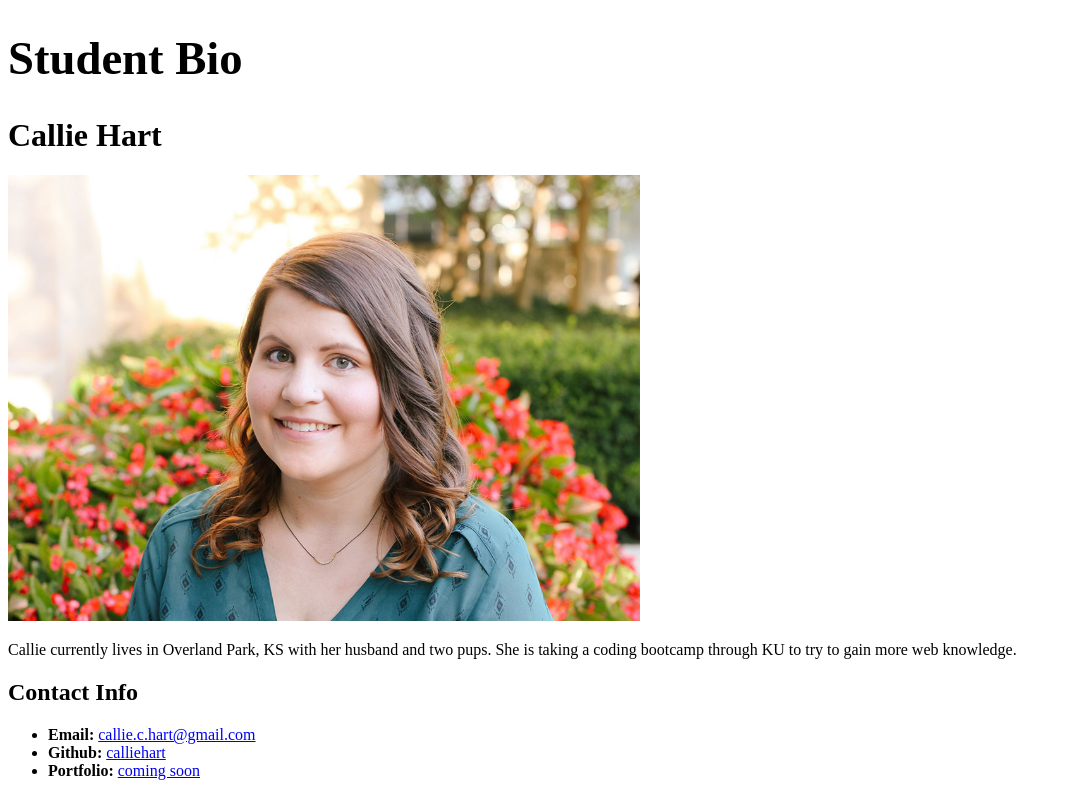
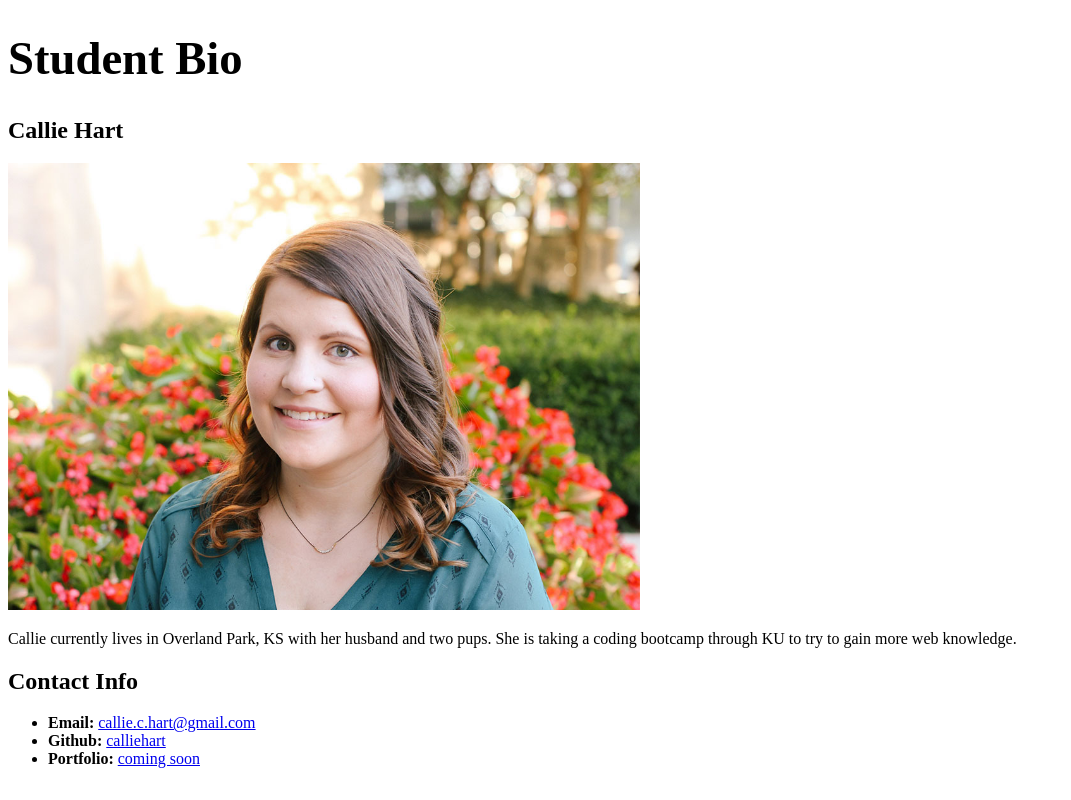
Before and after one commit to calliehart/StudentBio, a plain HTML site: page index.html in a window 1280 px wide. Shown: the whole page, without its empty margins (0-1071 px from the left). Drawn offline with Linux system fonts and the light colour scheme.

Commit message:
second try

```diff
--- a/index.html
+++ b/index.html
@@ -14,8 +14,10 @@
     </style>
 </head>
 <body>
-    <h1 id="StudentBio"><b>Student Bio</b></h1>
-    <h1>Callie Hart</h1>
+    <header>
+        <h1 id="StudentBio"><b>Student Bio</b></h1>
+    </header>
+    <h2>Callie Hart</h2>
     <div>
         <img src="ProfilePhotoSmall.jpg" alt="Callie Hart Headshot">
     </div>
@@ -24,14 +26,14 @@
             bootcamp through KU to try to gain more web knowledge.
         </p>
     </div>
-    <div>
+    <section>
         <h2>Contact Info</h2>
         <ul>
             <li><b>Email: </b> <a href="mailto:callie.c.hart@gmail.com">callie.c.hart@gmail.com</a></li>
             <li><b>Github: </b><a href="https://github.com/calliehart">calliehart</a></li>
             <li><b>Portfolio: </b><a href="#">coming soon</a></li>
         </ul>
-    </div>
+    </section>
 
 </body>
 </html>
```
